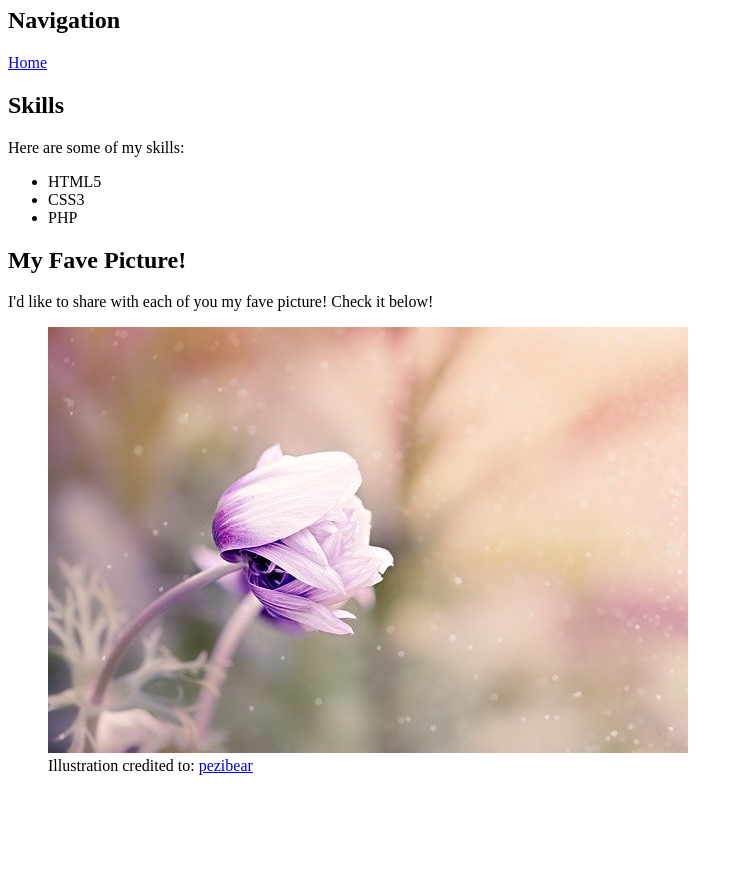
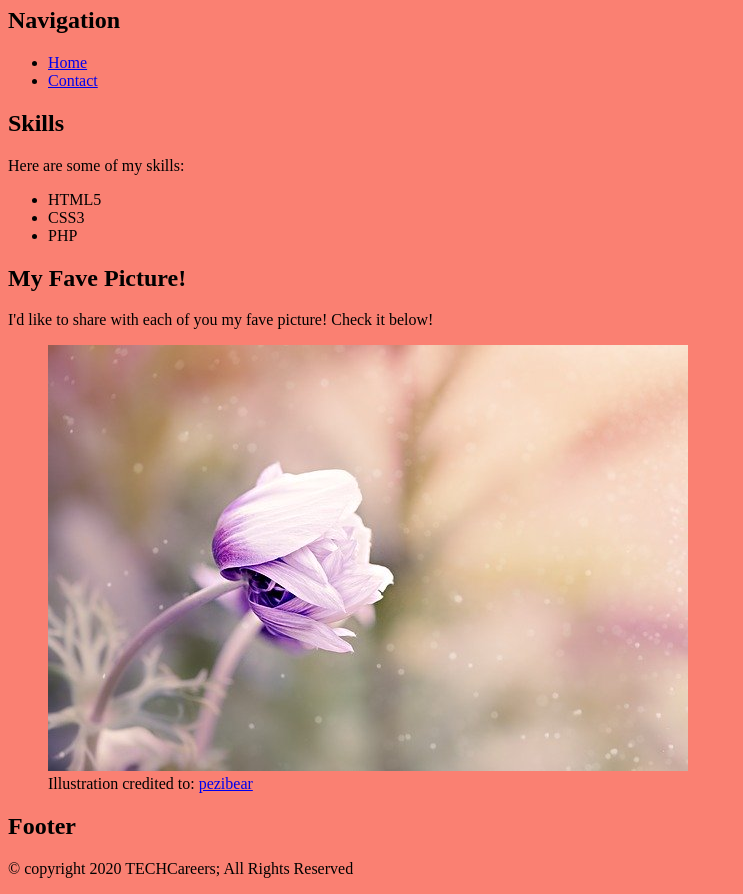
Before and after one commit to O-A-E/html-webpage-about-me, a plain HTML site: page index.html in a window 1280 px wide. Shown: the part 73-967 px from the top of the page, without its empty margins (0-743 px from the left). Before the commit the page ends 864 px from the top, so only its background shows below. Drawn offline with Linux system fonts and the light colour scheme.

Commit message:
Added the footer and copyright; add the contact.html page.

```diff
--- a/css/main.css
+++ b/css/main.css
@@ -0,0 +1,3 @@
+body {
+    background-color: salmon;
+}
--- a/index.html
+++ b/index.html
@@ -25,12 +25,20 @@
     </head>
     <boody>
         <h1>Home</h1> <!-- this is the highest level heading (master heading) can be h2, h3, etc -->
+       <header></header>
+
         <h2> Navigation </h2> <!-- sub heading/topic; next level of heading-->
-            <nav> <!-- Navigation-->
-                <a href="index.html"> Home </a> <!-- anchor element (hyperlink)-->
-                <!-- a is a link -->
+        <nav> <!-- Navigation-->
+            <ul>
+                <li>
+            <a href="index.html"> Home </a> <!-- anchor element (hyperlink)-->
+            <!-- a is a link --></li>
+            <li><a href="contact.html">Contact</a>
 
-            </nav>
+            </li>
+                </ul>
+        </nav>
+        </header>
         <h3></h3> <!-- next level of sub-headeing-->
         <h2>Skills</h2>   <!-- back to second level of heading; numerical order is not necessary-->
         <p>
@@ -61,5 +69,13 @@
 
         </figure>
         </p>
+        <footer>
+            <h2>Footer</h2>
+        <p>
+            &copy; copyright 2020 TECHCareers;
+            All Rights Reserved
+        </p>
+        </footer>
+
     </boody>
 </html>
```
Also changed, not shown: contact.html (added, +52 -0 lines).
